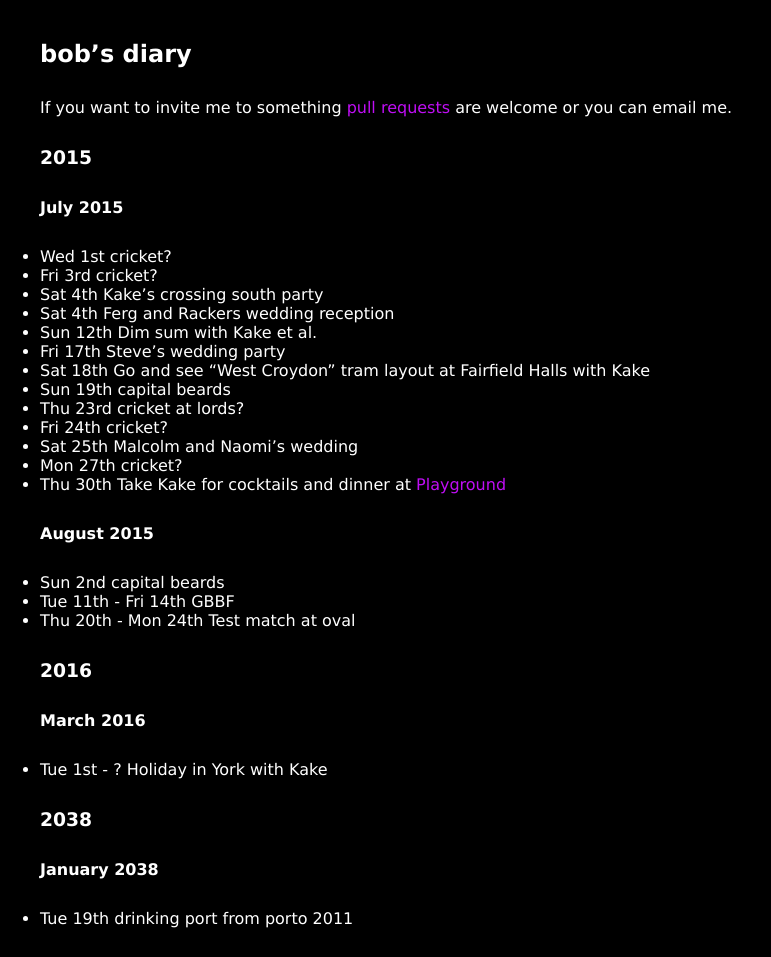
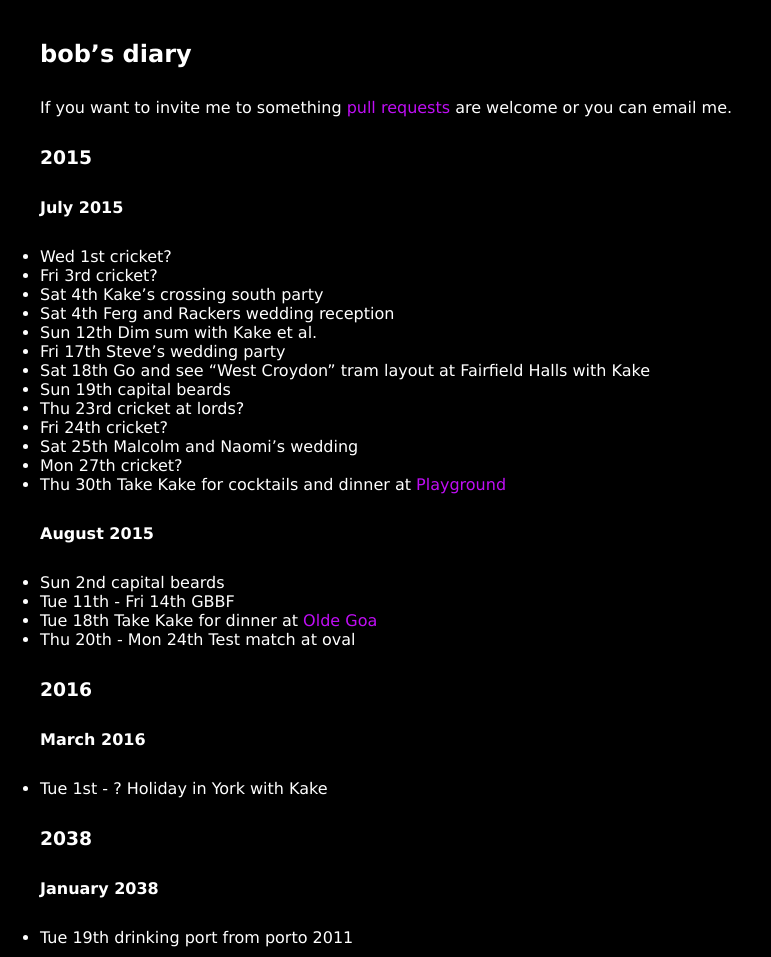
Before and after one commit to rjw1/randomness.org.uk, a Jekyll site: the page built from diary/index.md, in a window 1280 px wide. Shown: the whole page, without its empty margins (0-771 px from the left). Built offline with Jekyll 4.4.1, drawn with Linux system fonts in a browser that asks for light colours; Markdown is read by kramdown in place of the engine named in the settings.

Commit message:
Suggest dinner at Olde Goa on Tue 18 Aug

```diff
--- a/diary/index.md
+++ b/diary/index.md
@@ -30,6 +30,7 @@ are welcome or you can email me.
 
 * Sun 2nd capital beards
 * Tue 11th - Fri 14th GBBF
+* Tue 18th Take Kake for dinner at [Olde Goa](http://www.oldegoa.co.uk/)
 * Thu 20th - Mon 24th Test match at oval
 
 ### 2016 ###
```
